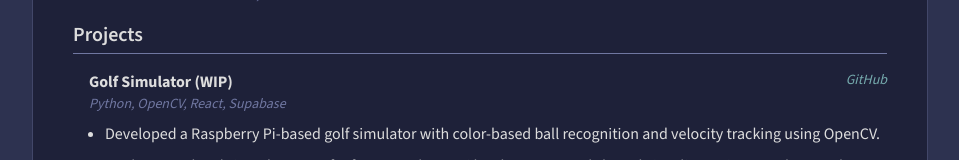
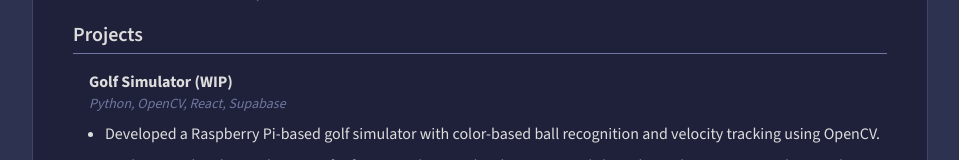
Before and after one commit to jack-rowe/portfolio, a Next.js app: page /resume in a window 1280 px wide. Shown: the part 934-1094 px from the top of the page, without its empty margins (160-1119 px from the left). Built offline with nearby package versions, Linux system fonts and the light colour scheme.

Commit message:
Added project links to resume

```diff
--- a/src/components/Resume.tsx
+++ b/src/components/Resume.tsx
@@ -166,9 +166,10 @@ const Projects = () => (
     <InfoItem
       left="Golf Simulator (WIP)"
       right={
-        <a href="sa" className="text-accent hover:underline">
-          GitHub
-        </a>
+        null
+        // <a href="sa" className="text-accent hover:underline">
+        //   GitHub
+        // </a>
       }
     >
       Python, OpenCV, React, Supabase
@@ -187,7 +188,11 @@ const Projects = () => (
     <InfoItem
       left="Portfolio Website"
       right={
-        <a href="sa" className="text-accent hover:underline">
+        <a
+          href="https://github.com/jack-rowe/portfolio"
+          target="_blank"
+          className="text-accent hover:underline"
+        >
           GitHub
         </a>
       }
```
